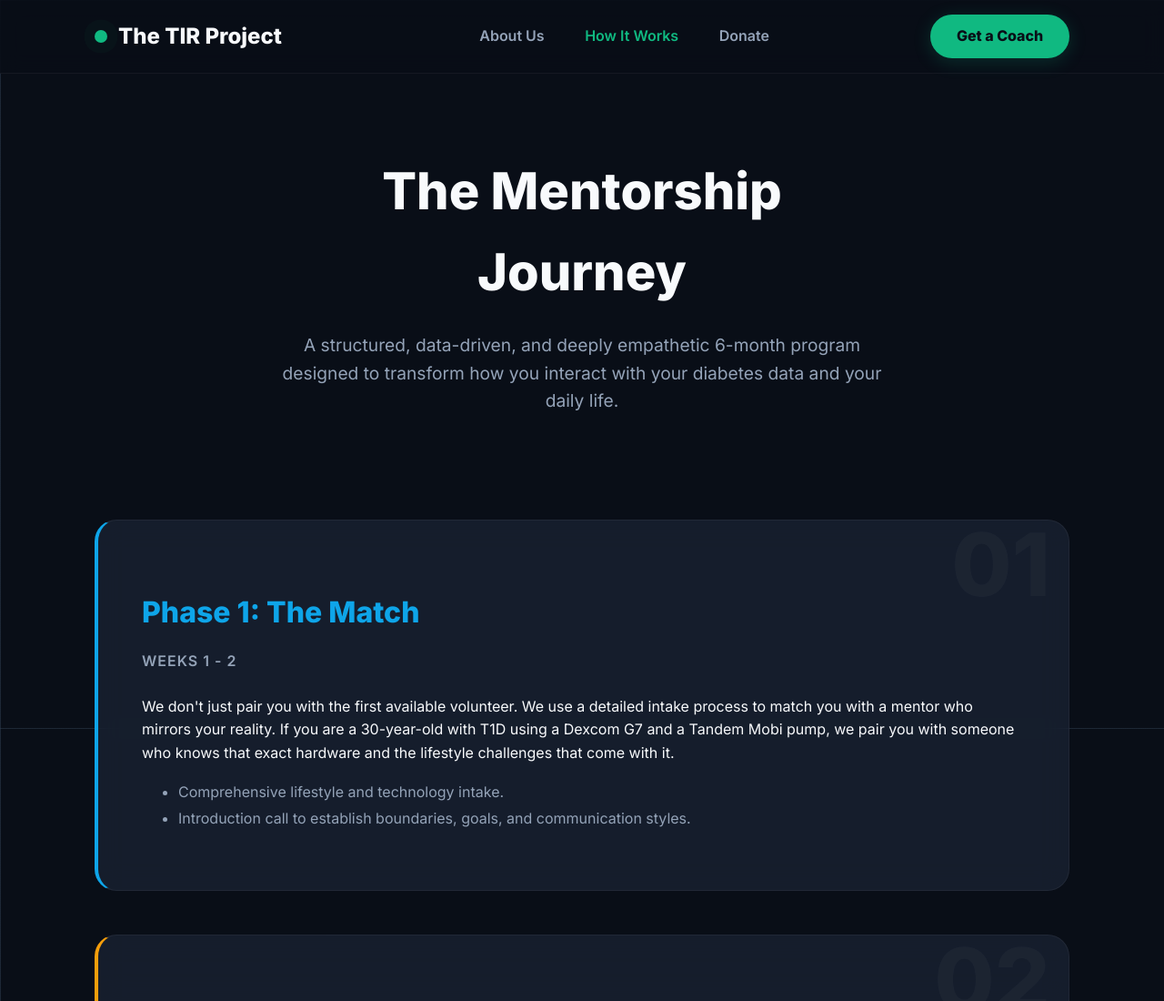
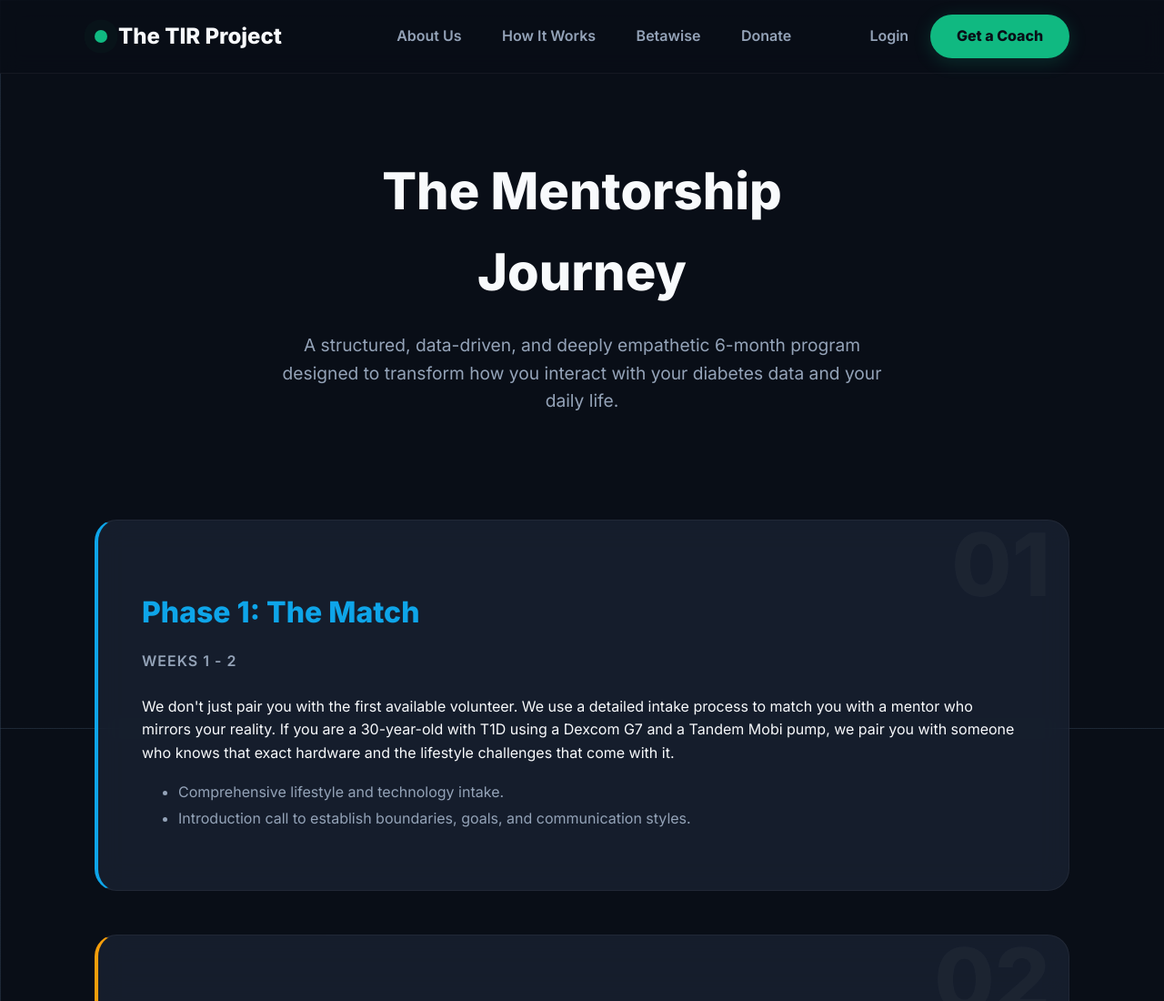
Before and after one commit to schneida1/timeinrangeproject, a plain HTML site: page how-it-works.html in a window 1280 px wide. Shown: the top 1100 px of the page at 91% size. Drawn offline with Linux system fonts and the light colour scheme.

Commit message:
Update how-it-works.html

```diff
--- a/how-it-works.html
+++ b/how-it-works.html
@@ -8,7 +8,7 @@
     <link rel="stylesheet" href="style.css">
 </head>
 <body>
-    <header>
+   <header>
         <nav>
             <a href="index.html" class="logo">
                 <div class="cgm-dot" id="nav-dot"></div>
@@ -16,10 +16,14 @@
             </a>
             <div class="nav-links">
                 <a href="about.html">About Us</a>
-                <a href="how-it-works.html" style="color: #10b981;">How It Works</a>
+                <a href="how-it-works.html">How It Works</a>
+                <a href="betawise/">Betawise</a>
                 <a href="donate.html">Donate</a>
             </div>
-            <a href="apply.html?type=get-mentor" class="btn-action">Get a Coach</a>
+            <div style="display: flex; align-items: center; gap: 1.5rem;">
+                <a href="login.html" style="color: #94a3b8; font-weight: 600; text-decoration: none;">Login</a>
+                <a href="apply.html?type=get-mentor" class="btn-action">Get a Coach</a>
+            </div>
         </nav>
     </header>
 
```
